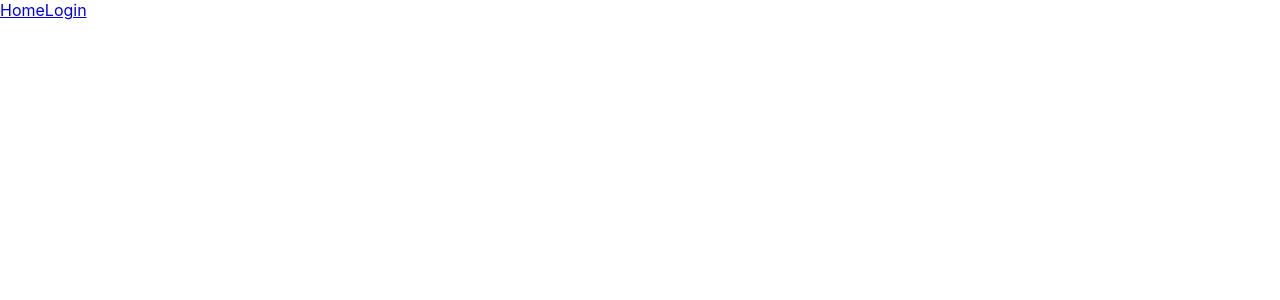
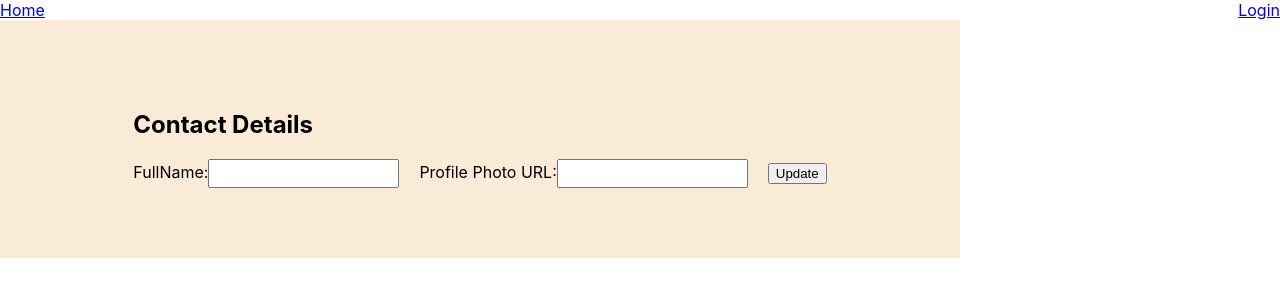
Before and after one commit to Pavanmachareddy/etracker, a React (Create React App) app: page /completeprofile in a window 1280 px wide. Before the commit this address had no page. Shown: the top 300 px of the page. Built offline with nearby package versions, Linux system fonts and the light colour scheme.

Commit message:
Complete Update Profile

```diff
--- a/src/App.js
+++ b/src/App.js
@@ -1,9 +1,10 @@
 import { Route, Routes } from "react-router-dom";
 import "./App.css";
-import Login from "./component/Login/Login";
-import Header from "./component/Loyout/Header/Header";
-import SignUp from "./component/SignUp/SignUp";
-import WellComePage from "./component/WellComePage";
+import Login from "./component/Pages/Login/Login";
+import Header from "./component/Layout/Header/Header";
+import SignUp from "./component/Pages/SignUp/SignUp";
+import WellComePage from "./component/Pages/WellComePage";
+import Profile from "./component/Pages/Profile/Profile";
 
 function App() {
   return (
@@ -13,6 +14,7 @@
         <Route exact path="/" element={<SignUp />} />
         <Route exact path="/welcome" element={<WellComePage />} />
         <Route exact path="/login" element={<Login />} />
+        <Route exact path="/completeprofile" element={<Profile />} />
       </Routes>
     </>
   );
--- a/src/component/Loyout/Header/Header.js
+++ b/src/component/Layout/Header/Header.js
@@ -3,8 +3,8 @@
 
 const Header = () => {
   return (
-    <div>
-      <Link to="/">Home</Link>
+    <div style={{display:'flex',justifyContent: "space-between"}}>
+      <Link to="/" className="home">Home</Link>
       <Link to="login">Login</Link>
     </div>
   );
--- a/src/component/Login/Login.js
+++ b/src/component/Pages/Login/Login.js
@@ -31,14 +31,17 @@
           return res.json();
         } else {
           return res.json().then((data) => {
-            alert("Something went wrong");
+            alert(data.error.message)
+            throw new Error(data.error.message)
           });
         }
       })
       .then((data) => {
-        localStorage.setItem("TokenID Expense", data.idToken);
+        // localStorage.setItem("TokenID Expense", data.idToken);
         navigate("/welcome");
-      });
+      }).catch((err)=>{
+        console.log("Something Went Wrong")
+      })
   };
   return (
     <div className="loginBody">
--- /dev/null
+++ b/src/component/Pages/Profile/Profile.css
@@ -0,0 +1,19 @@
+.profile{
+    display: flex;
+    justify-content: center;
+    align-items: center;
+    background-color: antiquewhite;
+    padding: 30px;
+    width: 900px;
+
+}
+
+.form{
+    padding: 20px;
+    margin: 20px;
+}
+
+.form input{
+    margin-right: 20px;
+    padding: 5px;
+}
--- /dev/null
+++ b/src/component/Pages/Profile/Profile.js
@@ -0,0 +1,55 @@
+import React, { useRef } from 'react'
+import './Profile.css';
+
+const Profile = () => {
+    const fullNameRef = useRef();
+    const profileUrlRef = useRef();
+
+    const tokenId = localStorage.getItem("idToken")
+    console.log(tokenId)
+
+    const profileUpdateHandler=(e)=>{
+        e.preventDefault();
+
+        const enteredFullName = fullNameRef.current.value;
+        const eneteredProfileUrl = profileUrlRef.current.value;
+
+        fetch("https://identitytoolkit.googleapis.com/v1/accounts:update?key=AIzaSyA99thkT2KGxjW0fXTrkbxeP83YIjyXr10",
+        {
+            method:'POST',
+            body:JSON.stringify({
+                idToken:tokenId,
+                displayName:enteredFullName,
+                photoUrl:eneteredProfileUrl,
+                returnSecureToken:true,
+            }),
+            headers:{
+                'Content-Type':'application/json'
+            }
+        }).then(res=>{
+            if(res.ok){
+                alert('Profile Updated');
+                return res.json();
+            }else{
+                return res.json((data)=>{
+                    console.log(data,'----error-data')
+                    alert(data.error.message)
+                })
+            }
+        })
+    }
+  return (
+    <div className='profile'>
+      <form className='form' onSubmit={profileUpdateHandler}>
+      <h2>Contact Details</h2>
+        <label>FullName:</label>
+        <input  type="text" id="fullname" required ref={fullNameRef} />
+        <label>Profile Photo URL:</label>
+        <input  type="text" id="profileURL" required ref={profileUrlRef} />
+        <button type='submit'>Update</button>
+      </form>
+    </div>
+  )
+}
+
+export default Profile
--- a/src/component/SignUp/SignUp.js
+++ b/src/component/Pages/SignUp/SignUp.js
@@ -30,16 +30,23 @@
           "Content-Type": "application/json",
         },
       }
-    ).then((res) => {
+    )
+      .then((res) => {
         if (res.ok) {
+          console.log(res);
           console.log("Successfully Registered");
           alert("Successfully Registered");
+          return res.json();
         } else {
           return res.json().then((data) => {
             console.log(data.error.message);
             alert(data.error.message);
           });
         }
+      })
+      .then((data) => {
+        localStorage.setItem("idToken", data.idToken);
+        console.log(data);
       });
   };
   return (
--- /dev/null
+++ b/src/component/Pages/WellComePage.js
@@ -0,0 +1,17 @@
+import React from 'react'
+import { Link } from 'react-router-dom'
+
+const WellComePage = () => {
+  return (
+    <>
+      <div>
+      <h2>Wellcome to Expense Tracker</h2>
+    </div>
+    <p> Your profile is Incomplete.<Link to="/completeprofile">Complete Now</Link></p>
+
+    </>
+
+  )
+}
+
+export default WellComePage
--- a/src/component/WellComePage.js
+++ /dev/null
@@ -1,11 +0,0 @@
-import React from 'react'
-
-const WellComePage = () => {
-  return (
-    <div>
-      <h2>Wellcome to Expense Tracker</h2>
-    </div>
-  )
-}
-
-export default WellComePage
```
Also changed, not shown: src/component/Pages/Login/Login.css (renamed from src/component/Login/Login.css), src/component/Pages/SignUp/SignUp.css (renamed from src/component/SignUp/SignUp.css). Lines whose indentation alone changed are shown as unchanged.
